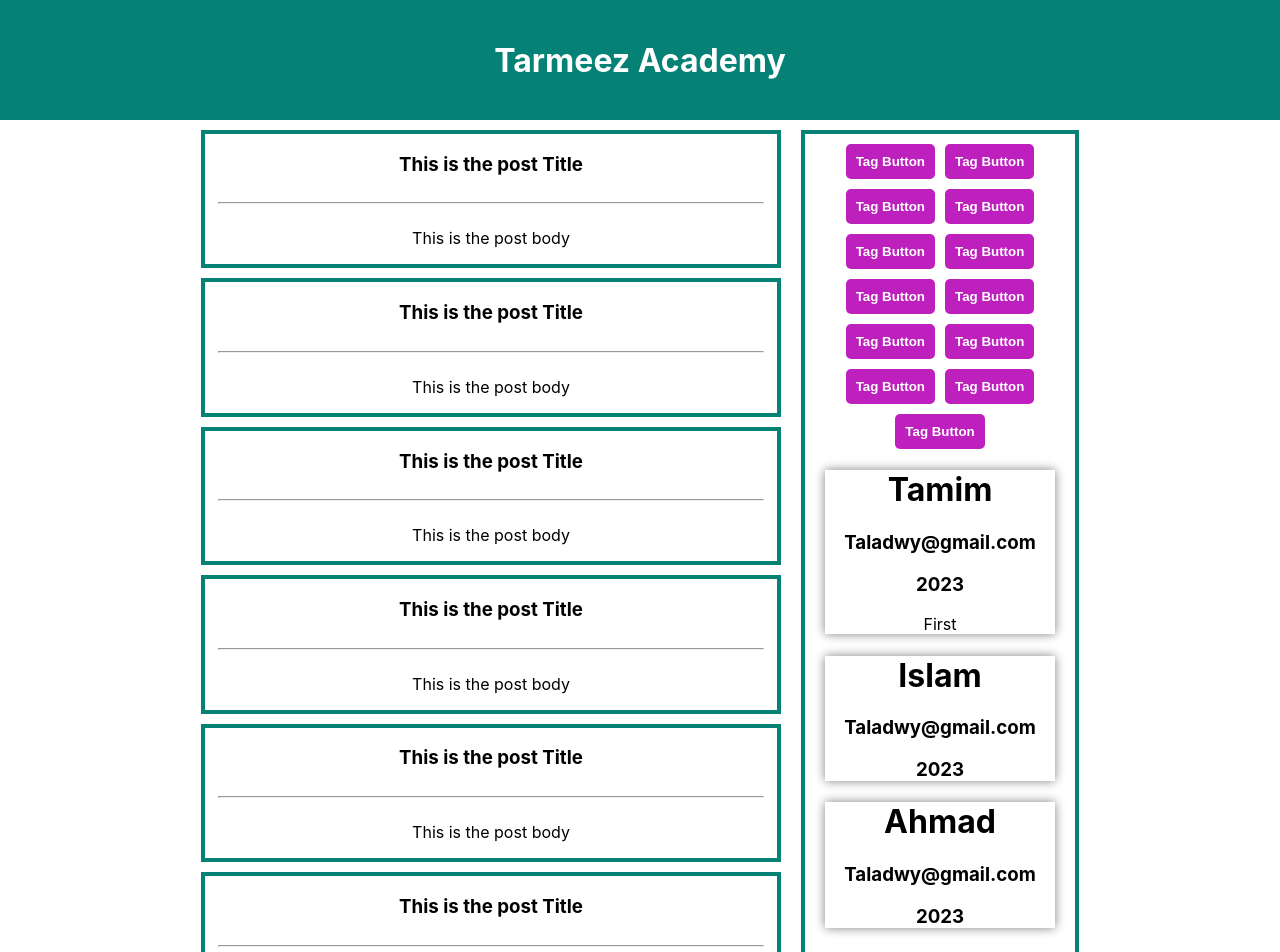
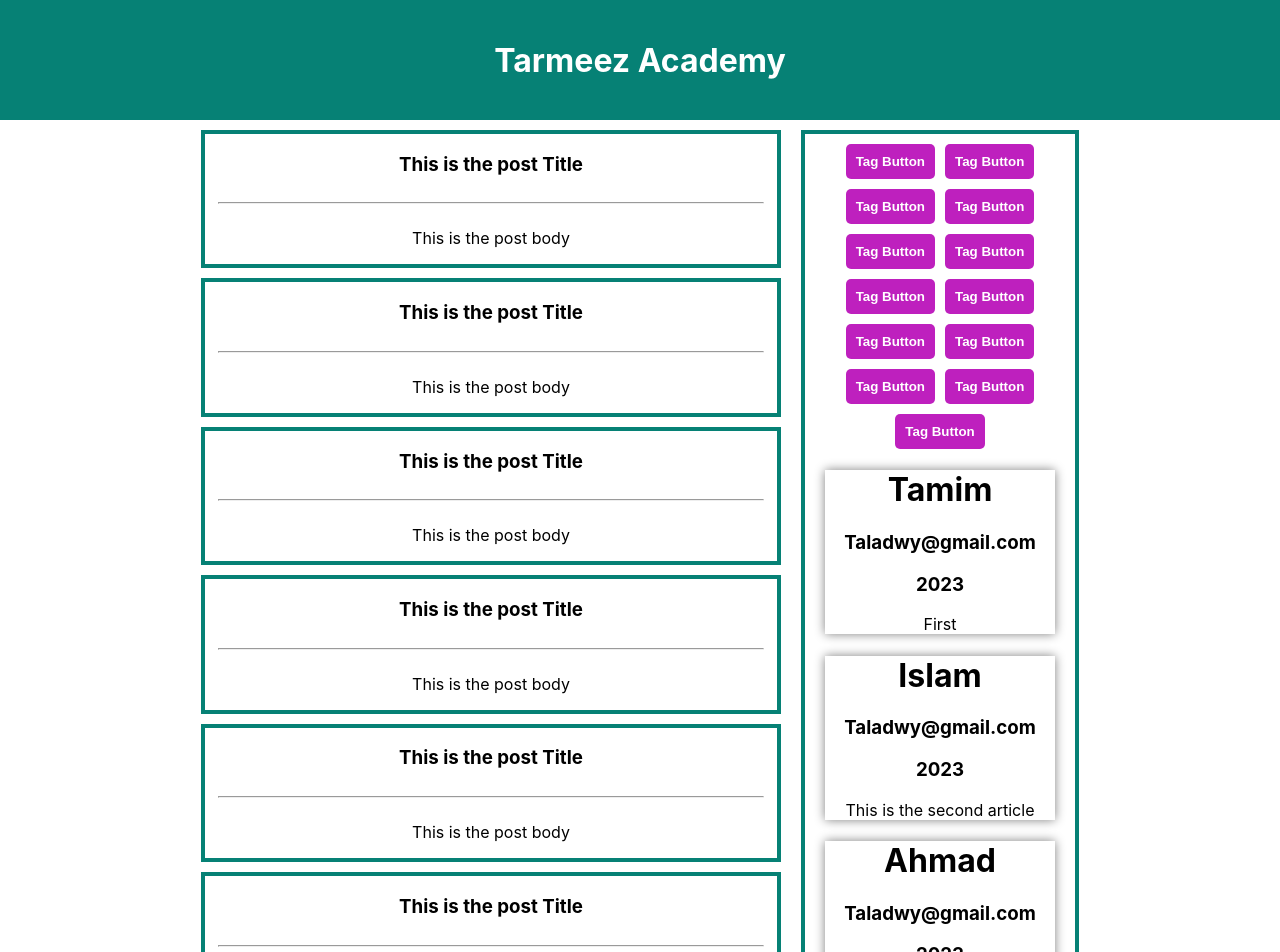
Before and after one commit to Isaladwy/react-revision, a React (Create React App) app: page / in a window 1280 px wide. Shown: the top 952 px of the page. Built offline with nearby package versions, Linux system fonts and the light colour scheme.

Commit message:
Update Article component in App to include content prop for the second article

```diff
--- a/src/App.js
+++ b/src/App.js
@@ -5,6 +5,7 @@ import Posts from './components/Posts';
 import SideBar from './components/SideBar';
 
 function App() {
+  const secondArticle = 'This is the second article';
   return (
     <div className="App">
       <Header />
@@ -20,7 +21,7 @@ function App() {
         <div className="sidebar-container">
           <SideBar />
           <Article content='First' />
-          <Article name='Islam'/>
+          <Article content={secondArticle} name='Islam'/>
           <Article name='Ahmad'/>
         </div>
       </div>
```
